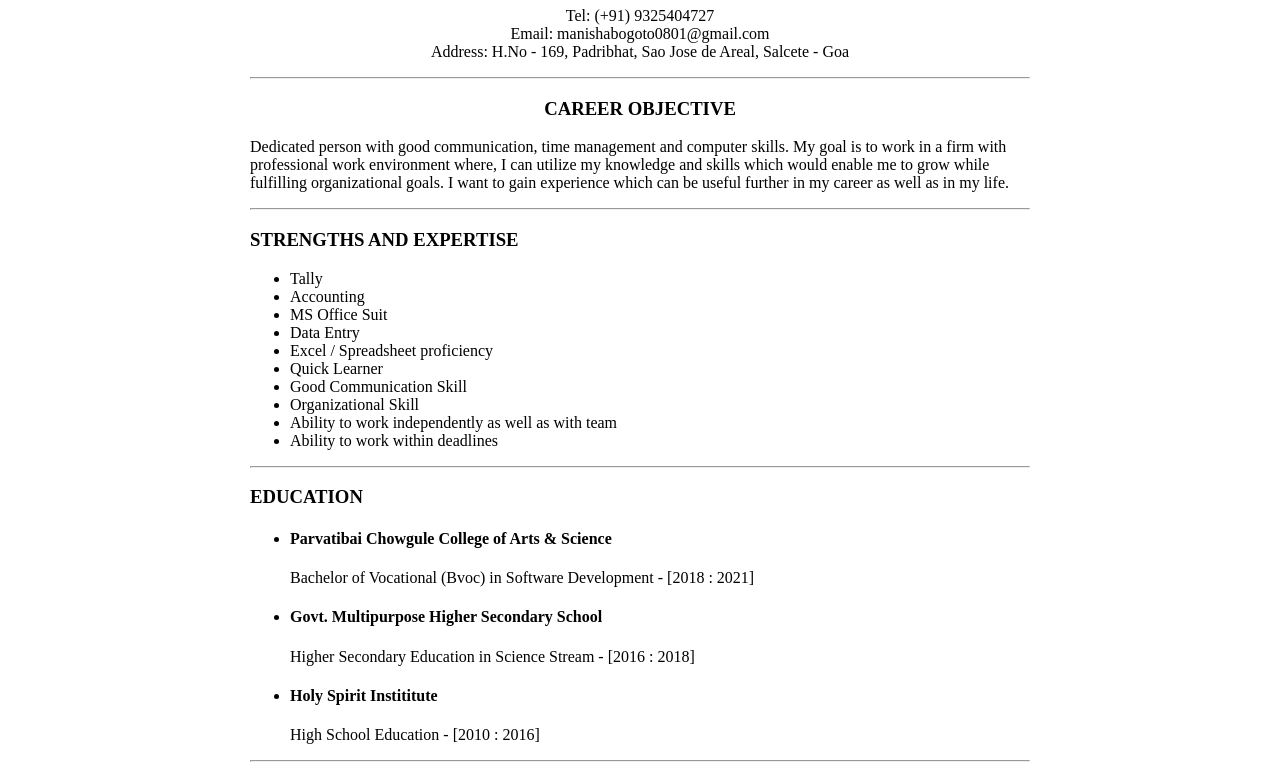
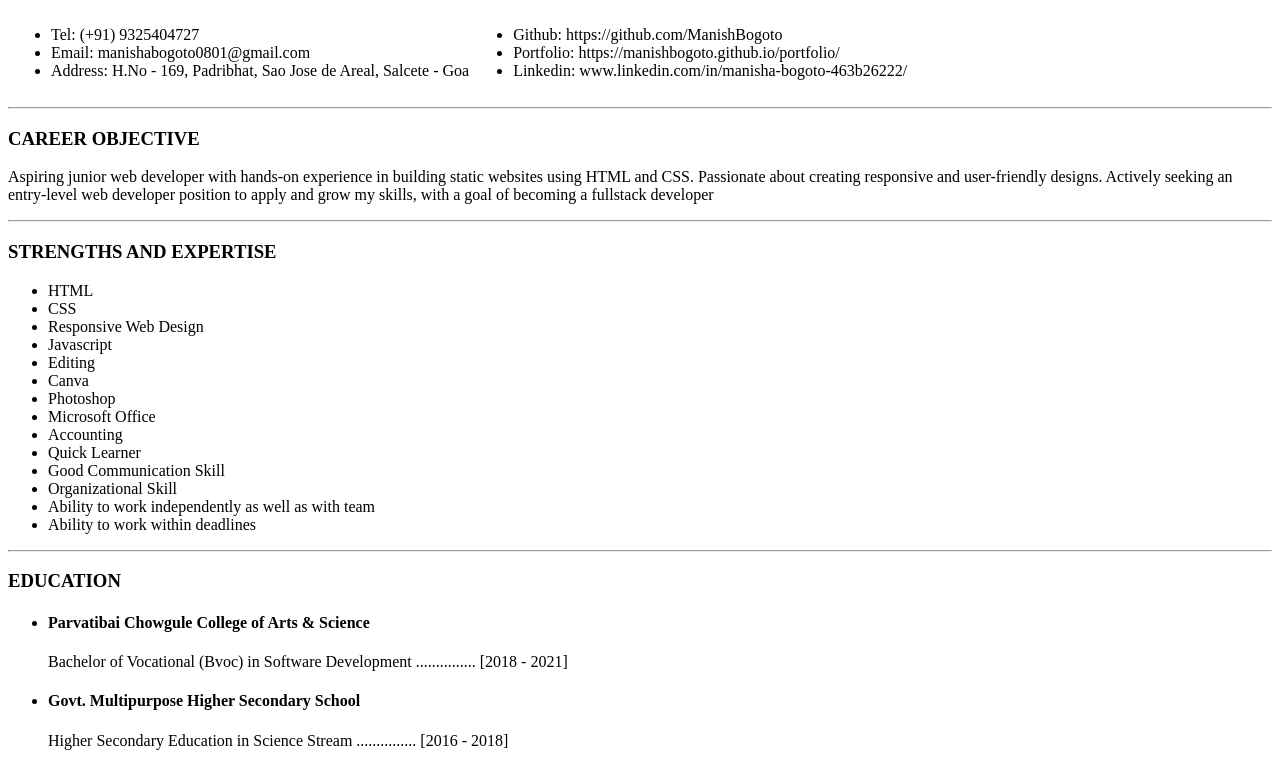
Before and after one commit to ManishBogoto/resume, a plain HTML site: page index.html in a window 1280 px wide. Shown: the part 73-841 px from the top of the page. Drawn offline with Linux system fonts and the light colour scheme.

Commit message:
Update index.html

```diff
--- a/index.html
+++ b/index.html
@@ -1,71 +1,106 @@
 <!DOCTYPE html>
 <html lang="en">
+
 <head>
     <meta charset="UTF-8">
     <meta name="viewport" content="width=device-width, initial-scale=1.0">
     <title>My Resume</title>
 </head>
-<body style="margin: auto 250px;">
-    <center>
-        <h1>MANISHA BOGOTO</h1>
-        <p>Tel: (+91) 9325404727<br/>
-        Email: manishabogoto0801@gmail.com<br/>
-        Address: H.No - 169, Padribhat, Sao Jose de Areal, Salcete - Goa</p>
-        <hr/>
-    </center>
 
+<body>
+    <!-- MY INFO -->
+    <header>
+        <u><h1>MANISHA BOGOTO</h1></u>
+        <table>
+            <thead>
+                <tr>
+                    <td>
+                        <ul>
+                            <li>Tel: (+91) 9325404727</li>
+                            <li>Email: manishabogoto0801@gmail.com</li>
+                            <li>Address: H.No - 169, Padribhat, Sao Jose de Areal, Salcete - Goa</li>
+                        </ul>
+                    </td>
+                    <td>
+                        <ul>
+                            <li>Github: https://github.com/ManishBogoto</li>
+                            <li>Portfolio: https://manishbogoto.github.io/portfolio/</li>
+                            <li>Linkedin: www.linkedin.com/in/manisha-bogoto-463b26222/</li>
+                        </ul>
+                    </td>
+                </tr>
+            </thead>
+        </table>
+        <hr />
+    </header>
+
+    <main>
+        <section>
             <!-- CAREER OBJECTIVE -->
-    <center><h3>CAREER OBJECTIVE</h3></center>
-    <p>Dedicated person with good communication, time management and computer skills. My goal is to work in a
-        firm with professional work environment where, I can utilize my knowledge and skills which would enable me
-        to grow while fulfilling organizational goals. I want to gain experience which can be useful further in my career
-        as well as in my life.
+            <h3>CAREER OBJECTIVE</h3>
+            <p>
+                Aspiring junior web developer with hands-on experience in building static websites using HTML and CSS.
+                Passionate about creating responsive and user-friendly designs. Actively seeking an entry-level web
+                developer
+                position to apply and grow my skills, with a goal of becoming a fullstack developer
             </p>
-    <hr/>
+        </section>
+        <hr />
 
+        <section>
             <!-- STRENGTHS AND EXPERTISE -->
             <h3>STRENGTHS AND EXPERTISE</h3>
             <ul>
-        <li>Tally</li>
+                <li>HTML</li>
+                <li>CSS</li>
+                <li>Responsive Web Design</li>
+                <li>Javascript</li>
+                <li>Editing</li>
+                <li>Canva</li>
+                <li>Photoshop</li>
+                <li>Microsoft Office</li>
                 <li>Accounting</li>
-        <li>MS Office Suit</li>
-        <li>Data Entry</li>
-        <li>Excel / Spreadsheet proficiency</li>
-        <li>Quick Learner
+                <li>Quick Learner</li>
                 <li>Good Communication Skill</li>
                 <li>Organizational Skill</li>
                 <li>Ability to work independently as well as with team</li>
                 <li>Ability to work within deadlines</li>
             </ul>
-    <hr/>
+        </section>
+        <hr />
 
+        <section>
             <!-- EDUCATION -->
             <h3>EDUCATION</h3>
             <ul>
                 <li>
                     <h4>Parvatibai Chowgule College of Arts & Science</h4>
-            <p>Bachelor of Vocational (Bvoc) in Software Development - [2018 : 2021]</p>
+                    <p>Bachelor of Vocational (Bvoc) in Software Development ............... [2018 - 2021]</p>
                 </li>
                 <li>
                     <h4>Govt. Multipurpose Higher Secondary School</h4>
-            <p>Higher Secondary Education in Science Stream - [2016 : 2018]</p>
+                    <p>Higher Secondary Education in Science Stream ............... [2016 - 2018]</p>
                 </li>
                 <li>
                     <h4>Holy Spirit Instititute</h4>
-            <p>High School Education - [2010 : 2016]</p>
+                    <p>High School Education ............... [2010 - 2016]</p>
                 </li>
             </ul>
-    <hr/>
+        </section>
+        <hr />
 
+        <section>
             <!-- PROFESSIONAL EXPERIENCE -->
             <h3>PROFESSIONAL EXPERIENCE</h3>
-    <h4>Electricity Department, Powerhouse - Margao ............... (Aug 2023 - Present)
-        <br/>Accounts Executive - Apprenticeship</h4>
+            <h4>Electricity Department, Powerhouse - Margao ............... (Aug 2023 - Aug 2024)
+                <br />Accounts Executive - Apprenticeship
+            </h4>
             <p>Accomplishments:</p>
             <ul>
                 <li>
                     <p>Typing & maintenance of files and correspondence pertaining to Technical section. Monitoring the
-            official email of the Division and sending replies as per the directives of the higher officers.</p>
+                        official email of the Division and sending replies as per the directives of the higher officers.
+                    </p>
                 </li>
                 <li>
                     <p>Compiling and forwarding of information received from various O&M Divisions for prompt action in
@@ -84,7 +119,8 @@
             </ul>
 
             <h4>Vespa Service Center ............... (July 2023 - Aug 2023)
-        <br/>Accountant</h4>
+                <br />Accountant
+            </h4>
             <p>Accomplishments:</p>
             <ul>
                 <li>
@@ -103,12 +139,14 @@
             </ul>
 
             <h4>Goan Mercado / Silveni ............... (Mar 2023 - July 2023)
-        <br/>Billing Executive</h4>
+                <br />Billing Executive
+            </h4>
             <p>Accomplishments:</p>
             <ul>
                 <li>
                     <p>Accurately scanning and billing items for customers using the GoFrugal Software. Ensuring that
-                every transaction is processed accurately, and prices are correctly applied. Double-checking items
+                        every transaction is processed accurately, and prices are correctly applied. Double-checking
+                        items
                         that require manual input, such as produce or bulk items, to prevent errors.</p>
                 </li>
                 <li>
@@ -123,7 +161,8 @@
             </ul>
 
             <h4>Apollo Victor Hospital ............... (Jan 2022 - May 2022)
-        <br/>Data Entry Operator</h4>
+                <br />Data Entry Operator
+            </h4>
             <p>Accomplishments:</p>
             <ul>
                 <li>
@@ -142,7 +181,8 @@
             </ul>
 
             <h4>CCRTV ............... (Sep 2021 - Oct 2021)
-        <br/>Video Editor</h4>
+                <br />Video Editor
+            </h4>
             <p>Accomplishments:</p>
             <ul>
                 <li>
@@ -156,8 +196,10 @@
                     <p>Uploaded the edited videos on YouTube channel as well as on the TV channel drive.</p>
                 </li>
             </ul>
-    <hr/>
+        </section>
+        <hr />
 
+        <section>
             <!-- HOBBIES -->
             <h3>HOBBIES</h3>
             <ul>
@@ -166,10 +208,12 @@
                 <li>Gardening</li>
                 <li>Learning new things</li>
             </ul>
-    <hr/>
+        </section>
+        <hr />
 
         <footer>
             <p>@2024 Manisha Bogoto *All Rights Reserved*</p>
         </footer>
 </body>
+
 </html>
```
Lines whose indentation alone changed are shown as unchanged.
